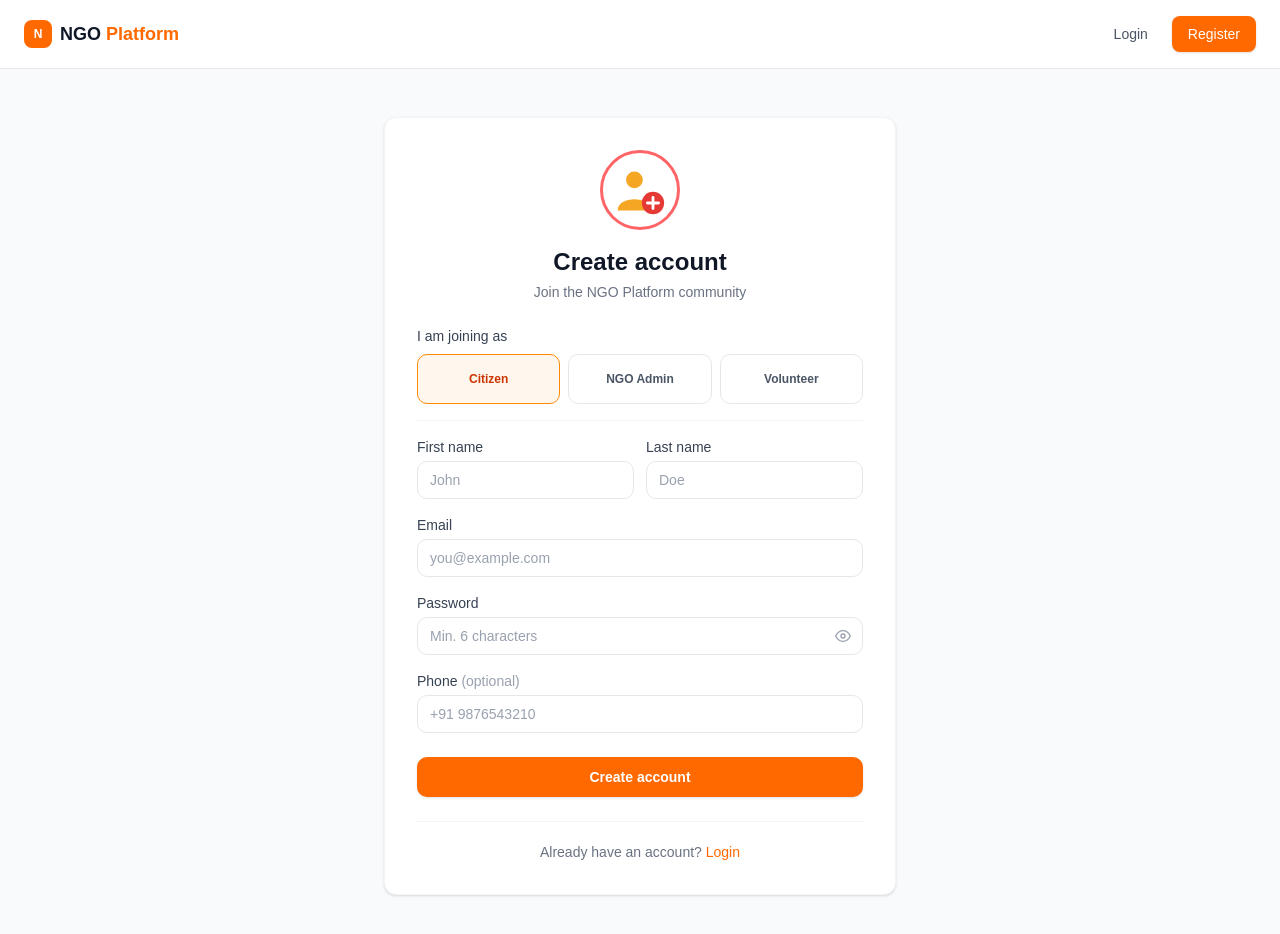
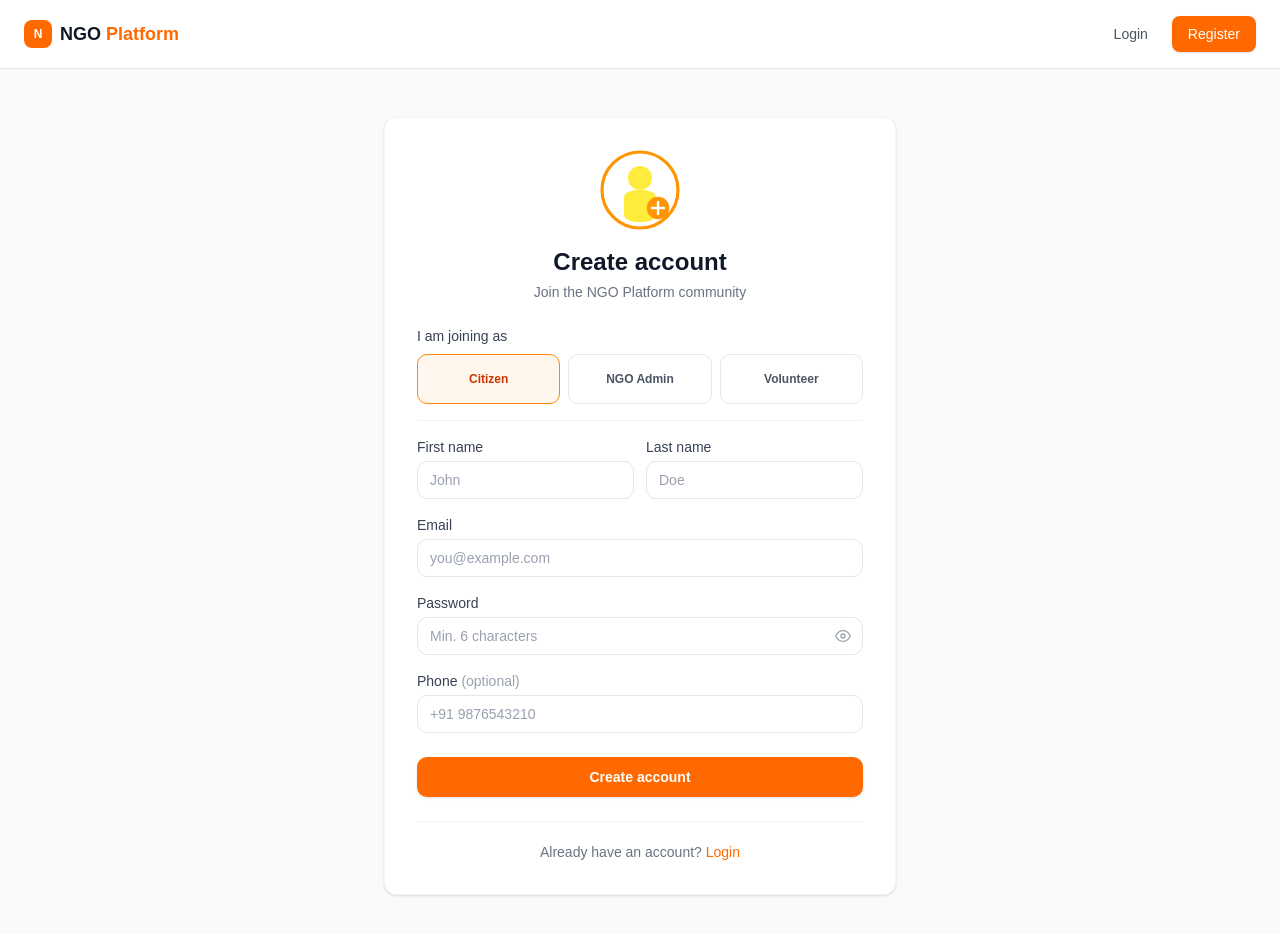
Before and after one commit to aagam2166/ngo-platform, a React (Vite) app in the folder frontend/: page /register in a window 1280 px wide. Shown: the top 934 px of the page. Built offline with nearby package versions, Linux system fonts and the light colour scheme.

Commit message:
Update logos: add new logo to Register page and remove logo from Login page

```diff
--- a/frontend/src/pages/auth/RegisterPage.tsx
+++ b/frontend/src/pages/auth/RegisterPage.tsx
@@ -121,13 +121,19 @@ export default function RegisterPage() {
 
           {/* Header */}
           <div className="text-center mb-6">
-            <div className="w-20 h-20 rounded-full border-[3px] border-red-400 bg-white flex items-center justify-center mx-auto mb-4">
-              <svg viewBox="0 0 56 56" width="52" height="52" fill="none" xmlns="http://www.w3.org/2000/svg">
-                <circle cx="22" cy="17" r="9" fill="#F5A623" />
-                <path d="M4 50 C4 34 40 34 40 50 Z" fill="#F5A623" />
-                <circle cx="42" cy="42" r="12" fill="#E53935" />
-                <line x1="42" y1="36" x2="42" y2="48" stroke="white" strokeWidth="3" strokeLinecap="round" />
-                <line x1="36" y1="42" x2="48" y2="42" stroke="white" strokeWidth="3" strokeLinecap="round" />
+            <div className="w-20 h-20 mx-auto mb-4">
+              <svg viewBox="0 0 200 200" fill="none" xmlns="http://www.w3.org/2000/svg">
+                {/* Outer circle */}
+                <circle cx="100" cy="100" r="95" stroke="#FF9500" strokeWidth="8" />
+                {/* User silhouette background */}
+                <circle cx="100" cy="70" r="30" fill="#FFEB3B" />
+                <path d="M 60 120 Q 60 100 100 100 Q 140 100 140 120 L 140 160 Q 140 180 100 180 Q 60 180 60 160 Z" fill="#FFEB3B" />
+                {/* Plus badge */}
+                <circle cx="145" cy="145" r="28" fill="#FF9500" />
+                <g stroke="white" strokeWidth="6" strokeLinecap="round">
+                  <line x1="145" y1="130" x2="145" y2="160" />
+                  <line x1="130" y1="145" x2="160" y2="145" />
+                </g>
               </svg>
             </div>
             <h1 className="text-2xl font-bold text-gray-900">Create account</h1>
```
